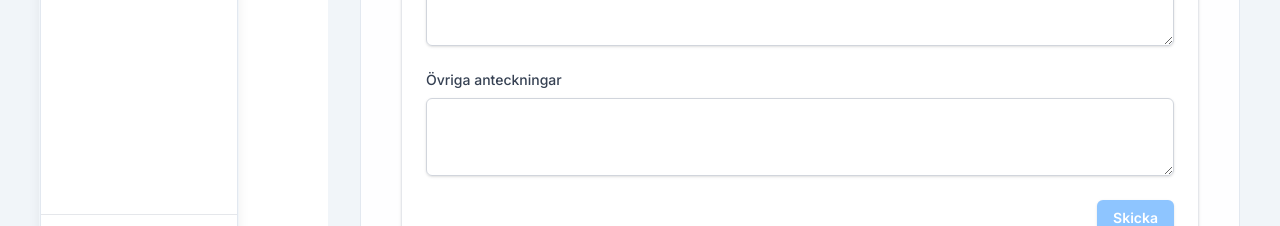
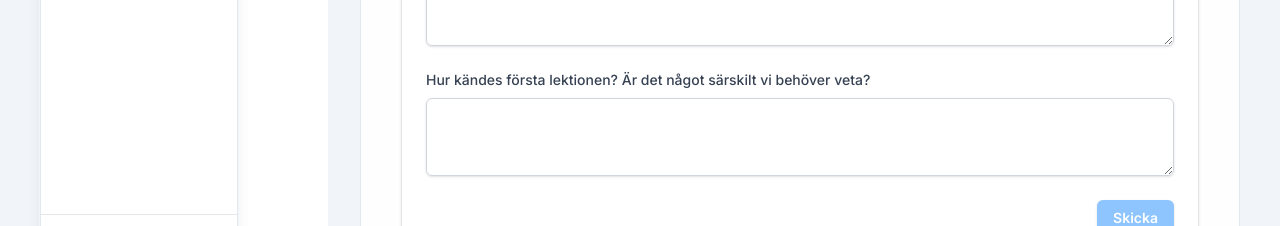
Before and after one commit to lucasmusikgladjen/lararsida, a Next.js app: page /dashboard/forsta-lektionen in a window 1280 px wide. Shown: the part 702-928 px from the top of the page. Built offline with nearby package versions, Linux system fonts and the light colour scheme; no server answers; sample sign-in values are in the browser's storage.

Commit message:
Make first lesson form fields required

```diff
--- a/src/app/dashboard/forsta-lektionen/page.tsx
+++ b/src/app/dashboard/forsta-lektionen/page.tsx
@@ -127,6 +127,18 @@ export default function FirstLessonPage() {
       return 'Ange ordinarie veckodag och tid för lektionerna'
     }
 
+    if (!formData.backupTime) {
+      return 'Ange en reservtid'
+    }
+
+    if (!formData.arrangement) {
+      return 'Välj upplägg'
+    }
+
+    if (!formData.termGoal) {
+      return 'Beskriv terminsmålen'
+    }
+
     return null
   }
 
@@ -209,6 +221,7 @@ export default function FirstLessonPage() {
                 name="studentId"
                 value={formData.studentId}
                 onChange={handleInputChange}
+                required
                 className="w-full rounded-md border border-gray-300 bg-white px-3 py-2 text-sm text-gray-900 shadow-sm focus:border-blue-500 focus:outline-none focus:ring-2 focus:ring-blue-500/20"
                 disabled={loadingStudents || students.length === 0}
               >
@@ -235,6 +248,7 @@ export default function FirstLessonPage() {
                 name="firstLessonDate"
                 value={formData.firstLessonDate}
                 onChange={handleInputChange}
+                required
                 className="w-full rounded-md border border-gray-300 px-3 py-2 text-sm text-gray-900 shadow-sm focus:border-blue-500 focus:outline-none focus:ring-2 focus:ring-blue-500/20"
               />
             </label>
@@ -246,6 +260,7 @@ export default function FirstLessonPage() {
                 name="firstLessonTime"
                 value={formData.firstLessonTime}
                 onChange={handleInputChange}
+                required
                 className="w-full rounded-md border border-gray-300 px-3 py-2 text-sm text-gray-900 shadow-sm focus:border-blue-500 focus:outline-none focus:ring-2 focus:ring-blue-500/20"
               />
             </label>
@@ -256,6 +271,7 @@ export default function FirstLessonPage() {
                 name="ordinaryWeekday"
                 value={formData.ordinaryWeekday}
                 onChange={handleInputChange}
+                required
                 className="w-full rounded-md border border-gray-300 bg-white px-3 py-2 text-sm text-gray-900 shadow-sm focus:border-blue-500 focus:outline-none focus:ring-2 focus:ring-blue-500/20"
               >
                 <option value="">Välj veckodag</option>
@@ -274,6 +290,7 @@ export default function FirstLessonPage() {
                 name="ordinaryTime"
                 value={formData.ordinaryTime}
                 onChange={handleInputChange}
+                required
                 className="w-full rounded-md border border-gray-300 px-3 py-2 text-sm text-gray-900 shadow-sm focus:border-blue-500 focus:outline-none focus:ring-2 focus:ring-blue-500/20"
               />
             </label>
@@ -286,6 +303,7 @@ export default function FirstLessonPage() {
                 value={formData.backupTime}
                 onChange={handleInputChange}
                 placeholder="Till exempel fredag 15.30"
+                required
                 className="w-full rounded-md border border-gray-300 px-3 py-2 text-sm text-gray-900 shadow-sm focus:border-blue-500 focus:outline-none focus:ring-2 focus:ring-blue-500/20"
               />
             </label>
@@ -295,6 +313,7 @@ export default function FirstLessonPage() {
                 name="arrangement"
                 value={formData.arrangement}
                 onChange={handleInputChange}
+                required
                 className="w-full rounded-md border border-gray-300 bg-white px-3 py-2 text-sm text-gray-900 shadow-sm focus:border-blue-500 focus:outline-none focus:ring-2 focus:ring-blue-500/20"
               >
                 <option value="">Välj upplägg</option>
@@ -310,6 +329,7 @@ export default function FirstLessonPage() {
                 name="termGoal"
                 value={formData.termGoal}
                 onChange={handleInputChange}
+                required
                 rows={4}
                 className="w-full rounded-md border border-gray-300 px-3 py-2 text-sm text-gray-900 shadow-sm focus:border-blue-500 focus:outline-none focus:ring-2 focus:ring-blue-500/20"
               />
@@ -317,7 +337,7 @@ export default function FirstLessonPage() {
           </div>
 
           <label className="flex flex-col gap-2 text-sm font-medium text-gray-700">
-            Övriga anteckningar
+            Hur kändes första lektionen? Är det något särskilt vi behöver veta?
             <textarea
               name="notes"
               value={formData.notes}
```
